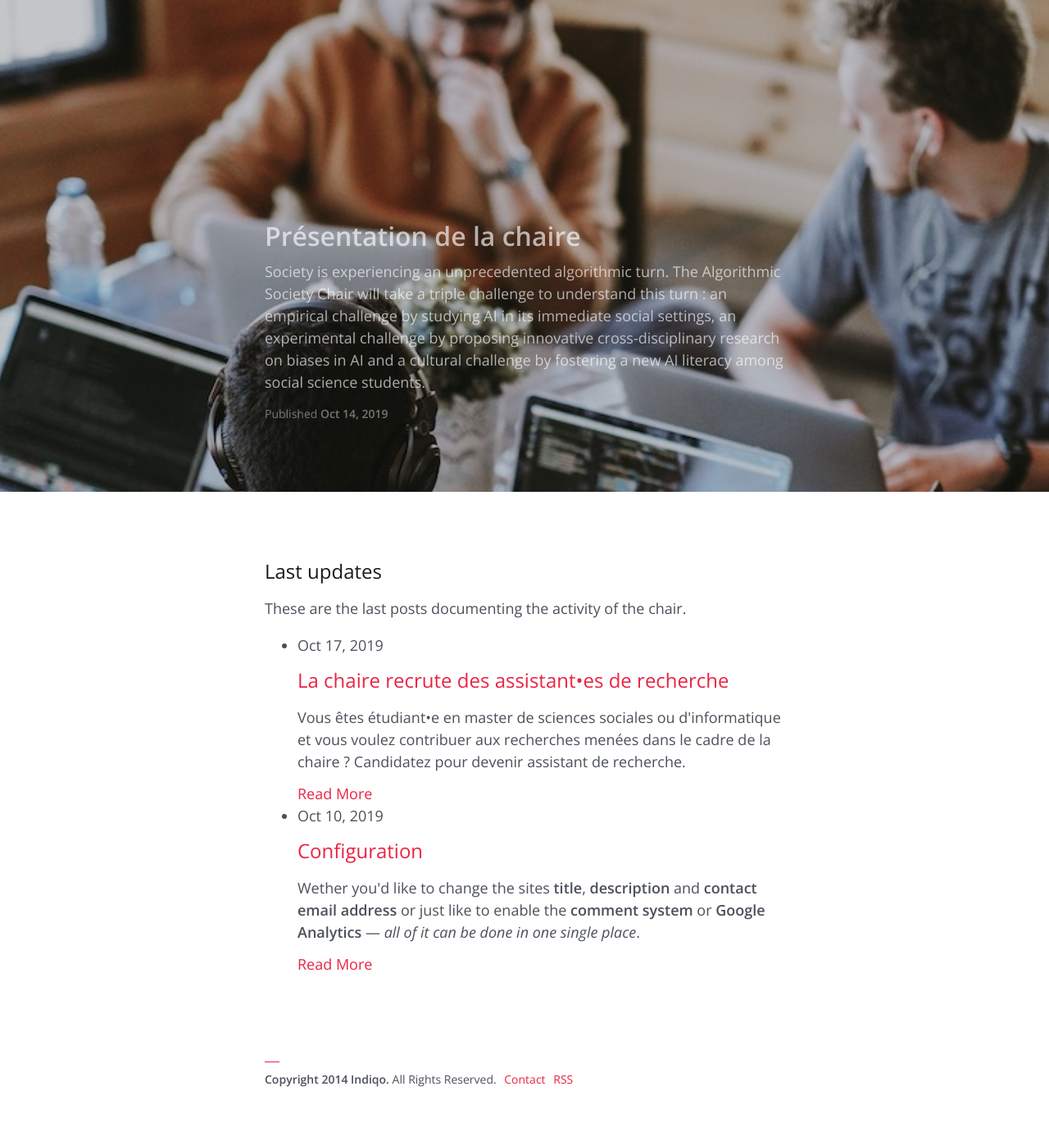
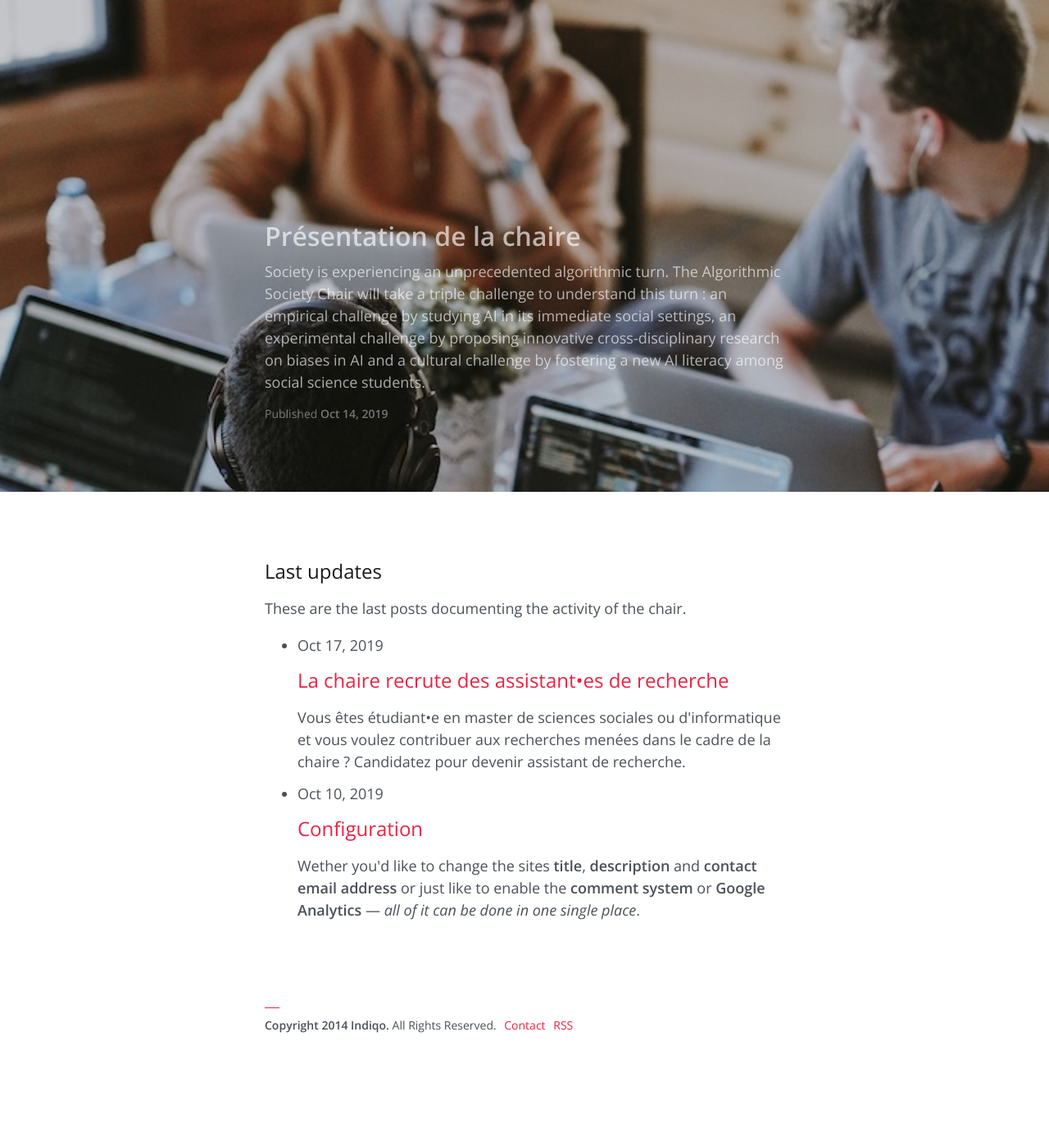
Before and after one commit to gillesbastin/algorithmicsociety, a Jekyll site: the page built from index.md, in a window 1280 px wide. Shown: the whole page at 82% size. Built offline with Jekyll 4.4.1, drawn with Linux system fonts in a browser that asks for light colours; after the commit the page ends 1326 px from its top, so only the background shows below that.

Commit message:
Update index.md

```diff
--- a/index.md
+++ b/index.md
@@ -29,11 +29,6 @@ gradient:   2
       <p class="post-excerpt">
         {{ post.excerpt }}
       </p>
-        <a
-          class = "post-read-more-link"
-          href="{{ post.url | prepend: site.baseurl }}">
-          Read More
-        </a>
     </li>
     {% endfor %}
   </ul>
```
